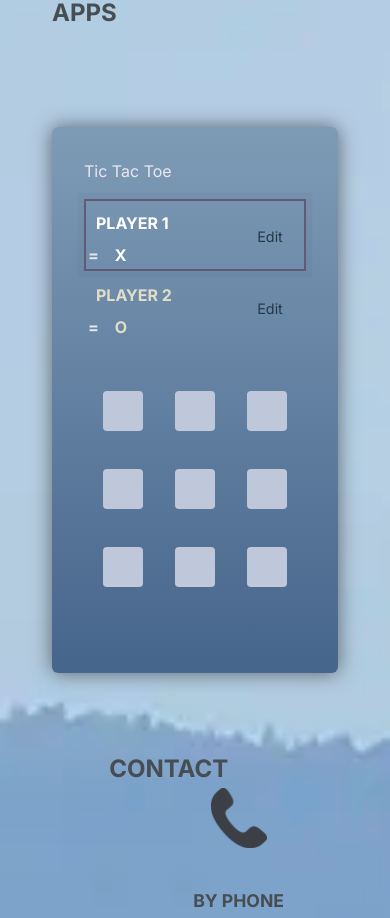
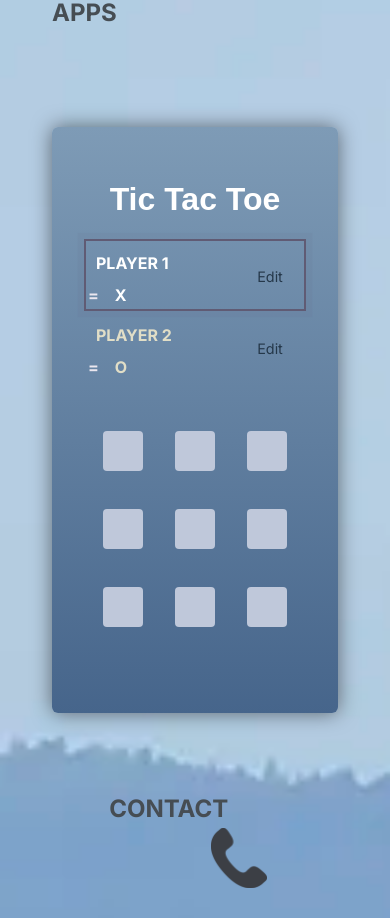
Before and after one commit to mauisiri/MY_PORTFOLIO, a React (Create React App) app in the folder front/: page / in a window 390 px wide. Shown: the part 4080-4998 px from the top of the page. Built offline with nearby package versions, Linux system fonts and the light colour scheme; a web font is replaced by a local one.

Commit message:
ADDED: hamburger menu link to interaction. READY FOR BUILT

```diff
--- a/front/src/components/Header/Header.jsx
+++ b/front/src/components/Header/Header.jsx
@@ -44,33 +44,17 @@ const Header = () => {
                                 smooth={true}
                             >Projects & Skills</Link>
                         </li>
-                        {/*
-                    <li>
-                        <Link
-                            onClick={() => setMenuOpened(false)}
-                            activeClass="active" to='experience'
-                            spy={true}
-                            smooth={true}
-                        >Experience</Link>
-                    </li>
-                    <li>
-                        <Link
-                            onClick={() => setMenuOpened(false)}
-                            activeClass="active" to='formation'
-                            spy={true}
-                            smooth={true}
-                        >Formation</Link>
-                    </li>
                         <li>
                             <Link
                                 onClick={() => setMenuOpened(false)}
                                 activeClass="active"
-                            to='about_me'
+                                to='interaction'
                                 spy={true}
                                 smooth={true}
-                        >About me</Link>
+                            >
+                                Interact with
+                            </Link>
                         </li>
-                     */}
                         <li>
                             <Link
                                 onClick={() => setMenuOpened(false)}
--- a/front/src/components/Interaction/Interaction.jsx
+++ b/front/src/components/Interaction/Interaction.jsx
@@ -7,7 +7,7 @@ import './Interaction.css';
 
   const Interaction = () => {
     return (
-      <div className='interaction'>
+      <div className='interaction' id='interaction'>
           <SectionTitle title="INTERACT WITH SOME APPS"/>
           <TicTacToe />
       </div>
--- a/front/src/components/TicTacToe/TicTacToe.css
+++ b/front/src/components/TicTacToe/TicTacToe.css
@@ -47,7 +47,17 @@ h1 {
   border-radius: 6px;
   background: linear-gradient(#7e9bb6, #46658b);
   box-shadow: 0 0 20px rgba(0, 0, 0, 0.5);
-  position: relative;
+
+}
+
+#game-container h1{
+  display: flex;
+  justify-content: center;
+  margin: 1rem;
+  font-size: 2rem;
+  font-weight: bold;
+  font-family: Arial, Helvetica, sans-serif;
+  color: var(--light);
 }
 
 #players {
@@ -192,7 +202,7 @@ ol {
   top: 0;
   left: 0;
   width: 100%;
-  height: 100%;
+  height: 170%;
   border-radius:0.5rem;
   display: flex;
   flex-direction: column;
--- a/front/src/components/TicTacToe/TicTacToe.jsx
+++ b/front/src/components/TicTacToe/TicTacToe.jsx
@@ -106,7 +106,7 @@ function TicTacToe() {
   return (
     <main>
       <div id="game-container">
-        Tic Tac Toe
+        <h1>Tic Tac Toe</h1>
         <ol id="players" className='highlight-player'>
           <Player
             initialName={PLAYERS.X}
```
Lines whose indentation alone changed are shown as unchanged.
